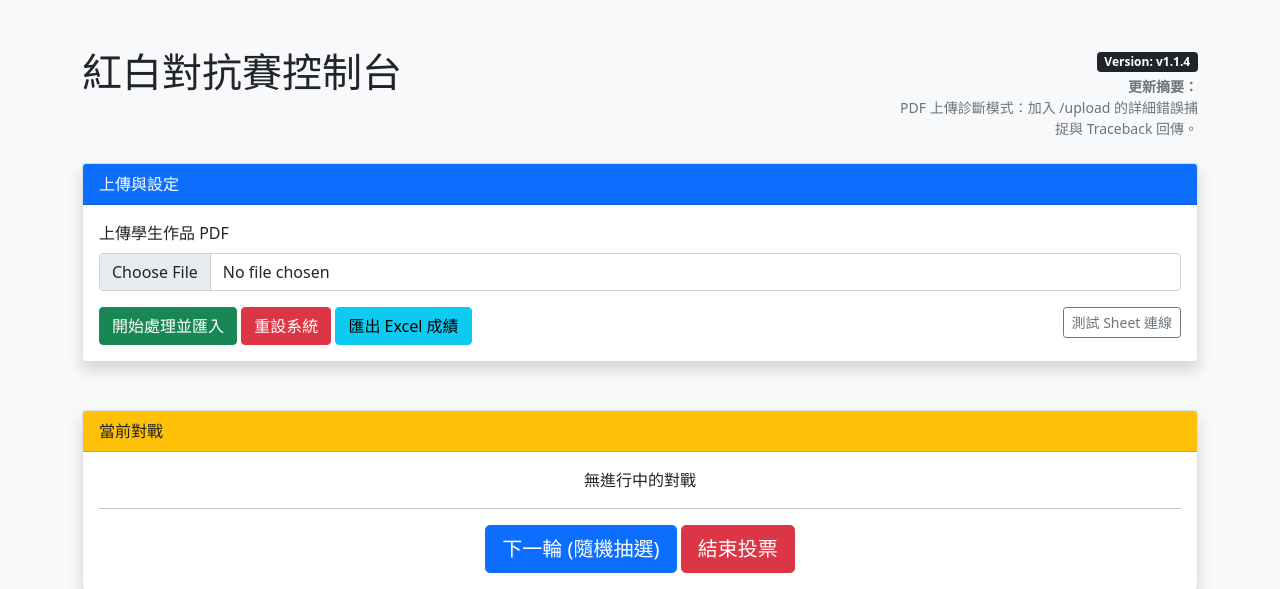
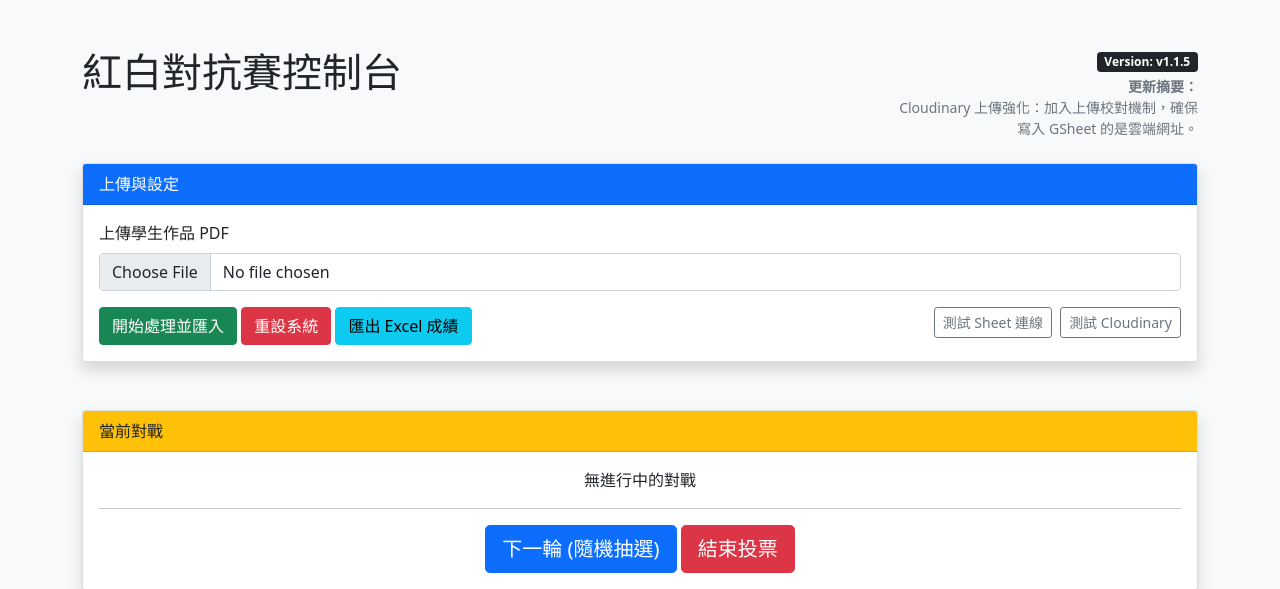
Before and after one commit to oskens1/yphs-114-pkdraw, a FastAPI app: page /admin in a window 1280 px wide. Shown: the top 589 px of the page. Run offline with FastAPI, Linux system fonts and the light colour scheme.

Commit message:
Diagnostic: Add Cloudinary connection test and enforce cloud URLs in GSheet

```diff
--- a/cloudinary_manager.py
+++ b/cloudinary_manager.py
@@ -9,6 +9,8 @@ class CloudinaryManager:
         self.api_key = os.getenv("CLOUDINARY_API_KEY")
         self.api_secret = os.getenv("CLOUDINARY_API_SECRET")
 
+        print(f"DEBUG: Initializing Cloudinary with Cloud Name: {self.cloud_name}")
+
         if self.cloud_name and self.api_key and self.api_secret:
             cloudinary.config(
                 cloud_name=self.cloud_name,
@@ -16,6 +18,8 @@ class CloudinaryManager:
                 api_secret=self.api_secret,
                 secure=True
             )
+        else:
+            print("WARNING: Cloudinary environment variables are missing!")
 
     def upload_image(self, file_path: str, public_id: str) -> str:
         """上傳本地圖片到 Cloudinary 並返回網址"""
--- a/main.py
+++ b/main.py
@@ -51,8 +51,8 @@ if os.path.exists(os.path.join(BASE_DIR, "static")):
 templates = Jinja2Templates(directory=os.path.join(BASE_DIR, "templates"))
 
 # 版本資訊
-APP_VERSION = "v1.1.4"
-UPDATE_LOG = "PDF 上傳診斷模式：加入 /upload 的詳細錯誤捕捉與 Traceback 回傳。"
+APP_VERSION = "v1.1.5"
+UPDATE_LOG = "Cloudinary 上傳強化：加入上傳校對機制，確保寫入 GSheet 的是雲端網址。"
 
 # 全域狀態
 class State:
@@ -130,6 +130,7 @@ async def upload_pdf(file: UploadFile = File(...)):
             raise ValueError(f"PDF 處理失敗 (process_pdf): {e}\n{traceback.format_exc()}")
 
         # 2. 診斷點：Cloudinary 上傳
+        uploaded_count = 0
         for work in temp_works:
             img_filename = os.path.basename(work.image_url)
             local_img_path = os.path.join(extracted_images_dir, img_filename)
@@ -139,11 +140,17 @@ async def upload_pdf(file: UploadFile = File(...)):
                     cloudinary_url = state.cloudinary.upload_image(local_img_path, work.id)
                     if cloudinary_url:
                         work.image_url = cloudinary_url
+                        uploaded_count += 1
+                        print(f"Successfully uploaded {work.id} to {cloudinary_url}")
+                    else:
+                        raise ValueError(f"Cloudinary return empty URL for {work.id}")
                 except Exception as e:
-                    print(f"Cloudinary upload error for {work.id}: {e}")
-                    # 這裡先不拋出異常，讓其他圖片嘗試上傳
+                    import traceback
+                    raise ValueError(f"Cloudinary 上傳失敗 (Work ID: {work.id}): {e}\n{traceback.format_exc()}")
             else:
-                print(f"File not found: {local_img_path}")
+                raise ValueError(f"找不到本地圖片檔案: {local_img_path}")
+
+        print(f"Total uploaded to Cloudinary: {uploaded_count}/{len(temp_works)}")
 
         # 3. 診斷點：GSheet 保存
         state.works = temp_works
@@ -289,6 +296,28 @@ async def test_sheet():
         print(f"Sheet Test Error:\n{error_detail}")
         return JSONResponse({"status": "error", "message": str(e), "detail": error_detail}, status_code=500)
 
+@app.get("/test_cloudinary")
+async def test_cloudinary():
+    try:
+        # 建立一個極小的測試圖片
+        from PIL import Image
+        import io
+        img = Image.new('RGB', (10, 10), color = 'red')
+        img_byte_arr = io.BytesIO()
+        img.save(img_byte_arr, format='PNG')
+        img_byte_arr = img_byte_arr.getvalue()
+
+        test_path = os.path.join(UPLOAD_DIR, "test_conn.png")
+        with open(test_path, "wb") as f:
+            f.write(img_byte_arr)
+
+        url = state.cloudinary.upload_image(test_path, "test_connection")
+        return JSONResponse({"status": "ok", "url": url})
+    except Exception as e:
+        import traceback
+        error_detail = traceback.format_exc()
+        return JSONResponse({"status": "error", "message": str(e), "detail": error_detail}, status_code=500)
+
 @app.get("/export")
 async def export_excel():
     import pandas as pd
--- a/templates/admin.html
+++ b/templates/admin.html
@@ -41,6 +41,7 @@
                         <button class="btn btn-success" onclick="uploadPDF()">開始處理並匯入</button>
                         <button class="btn btn-danger" onclick="resetSystem()">重設系統</button>
                         <a href="/export" class="btn btn-info">匯出 Excel 成績</a>
+                        <button class="btn btn-outline-secondary btn-sm float-end ms-2" onclick="testCloudinary()">測試 Cloudinary</button>
                         <button class="btn btn-outline-secondary btn-sm float-end" onclick="testSheet()">測試 Sheet 連線</button>
                     </div>
                 </div>
@@ -105,6 +106,26 @@
             } catch (error) {
                 alert("網路錯誤或伺服器無回應");
                 console.error(error);
+            } finally {
+                btn.disabled = false;
+            }
+        }
+
+        async function testCloudinary() {
+            const btn = event.target;
+            btn.disabled = true;
+            try {
+                const response = await fetch('/test_cloudinary');
+                const result = await response.json();
+                if (response.ok) {
+                    alert("Cloudinary 連線成功！\n網址：" + result.url);
+                    window.open(result.url, '_blank');
+                } else {
+                    alert("Cloudinary 連線失敗！\n錯誤原因：" + result.message);
+                    console.error("Detailed Error:", result.detail);
+                }
+            } catch (error) {
+                alert("網路錯誤或伺服器無回應");
             } finally {
                 btn.disabled = false;
             }
```
